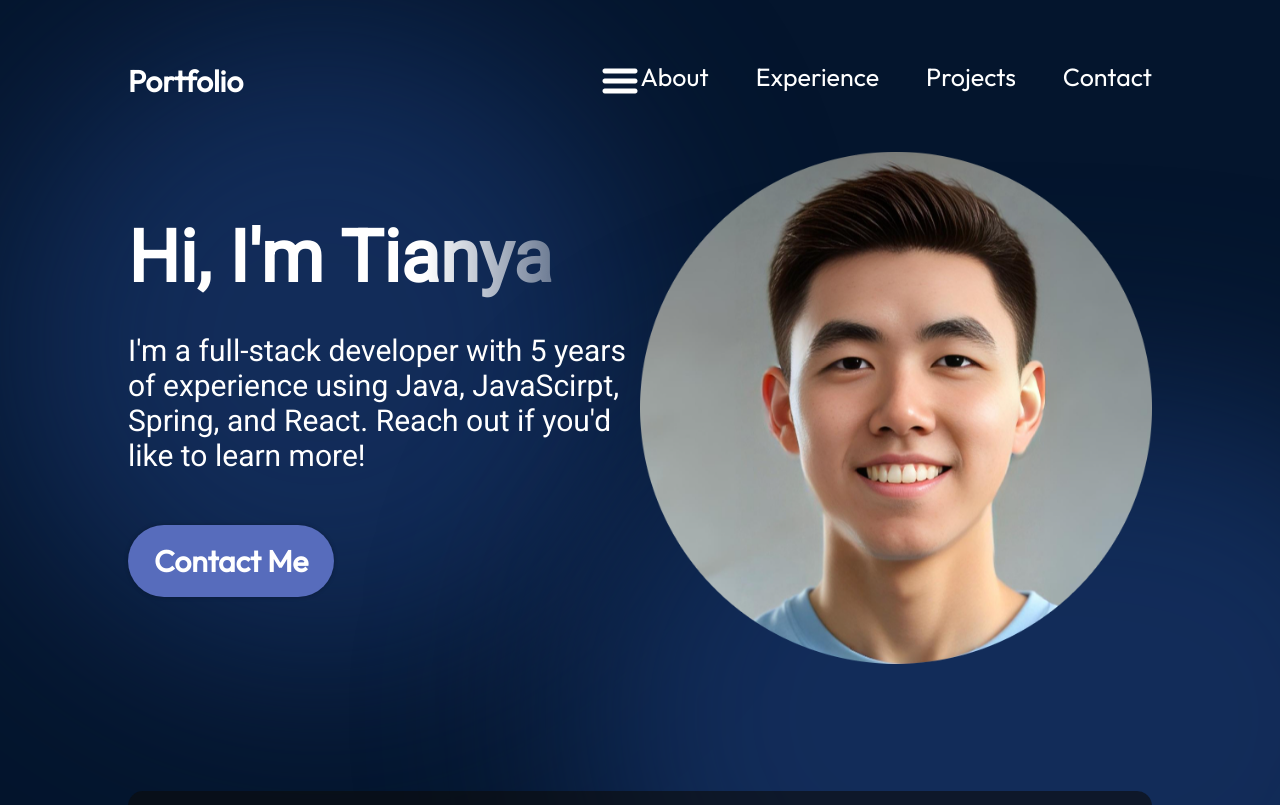
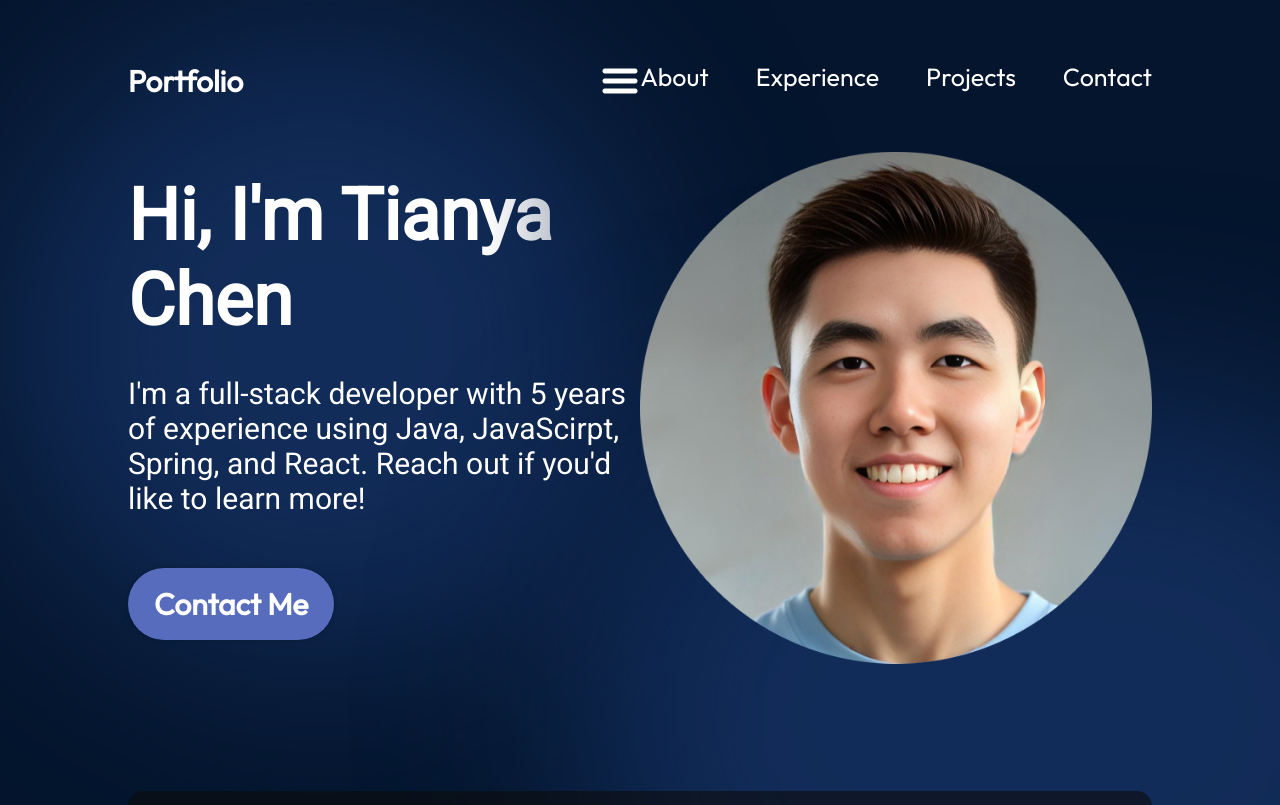
Before and after one commit to tianyachen/portfolio, a React (Vite) app: page / in a window 1280 px wide. Shown: the top 805 px of the page. Built offline with nearby package versions, Linux system fonts and the light colour scheme.

Commit message:
add family name to the hero component

```diff
--- a/src/components/Hero/Hero.jsx
+++ b/src/components/Hero/Hero.jsx
@@ -6,7 +6,7 @@
   return (
     <section className={styles.container}>
       <div className={styles.content}>
-        <h1 className={styles.title}>Hi, I'm Tianya</h1>
+        <h1 className={styles.title}>Hi, I'm Tianya Chen</h1>
         <p className={styles.description}>
           I'm a full-stack developer with 5 years of experience using Java,
           JavaScirpt, Spring, and React. Reach out if you'd like to learn more!
```
